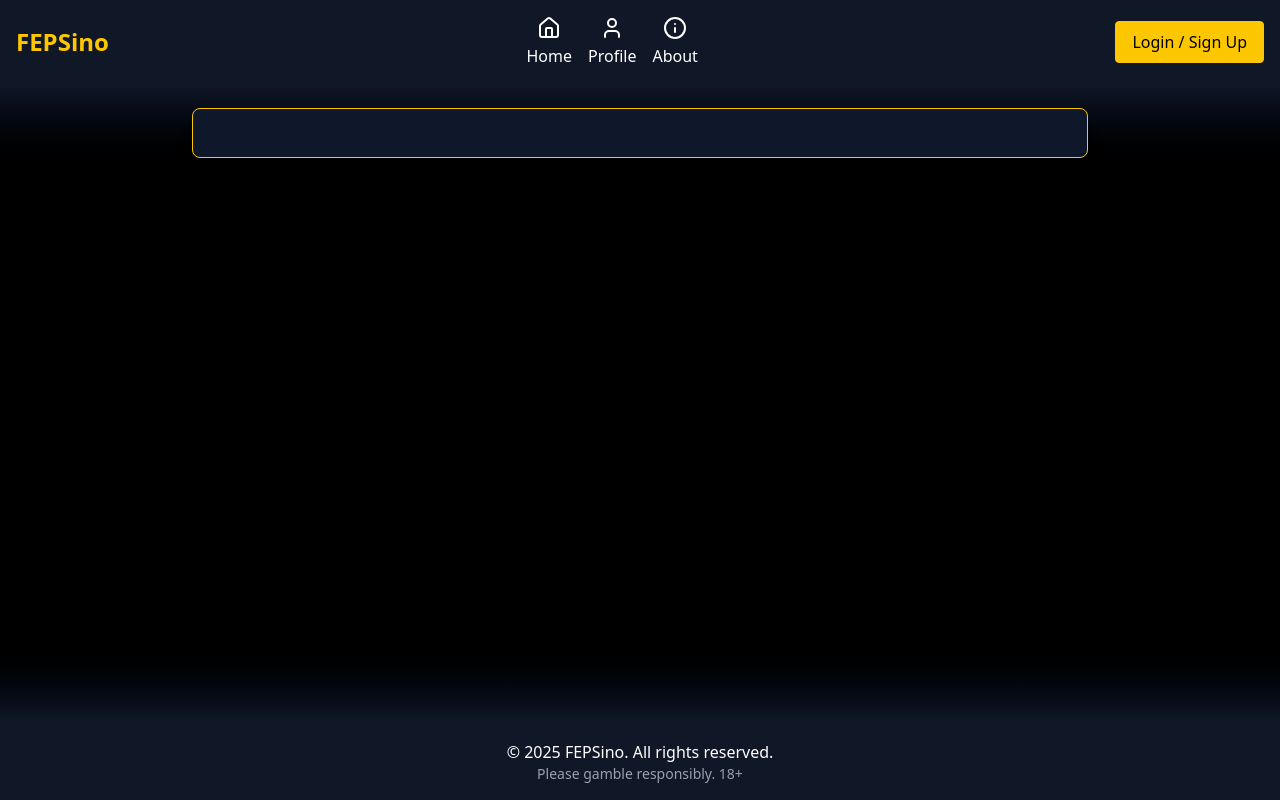
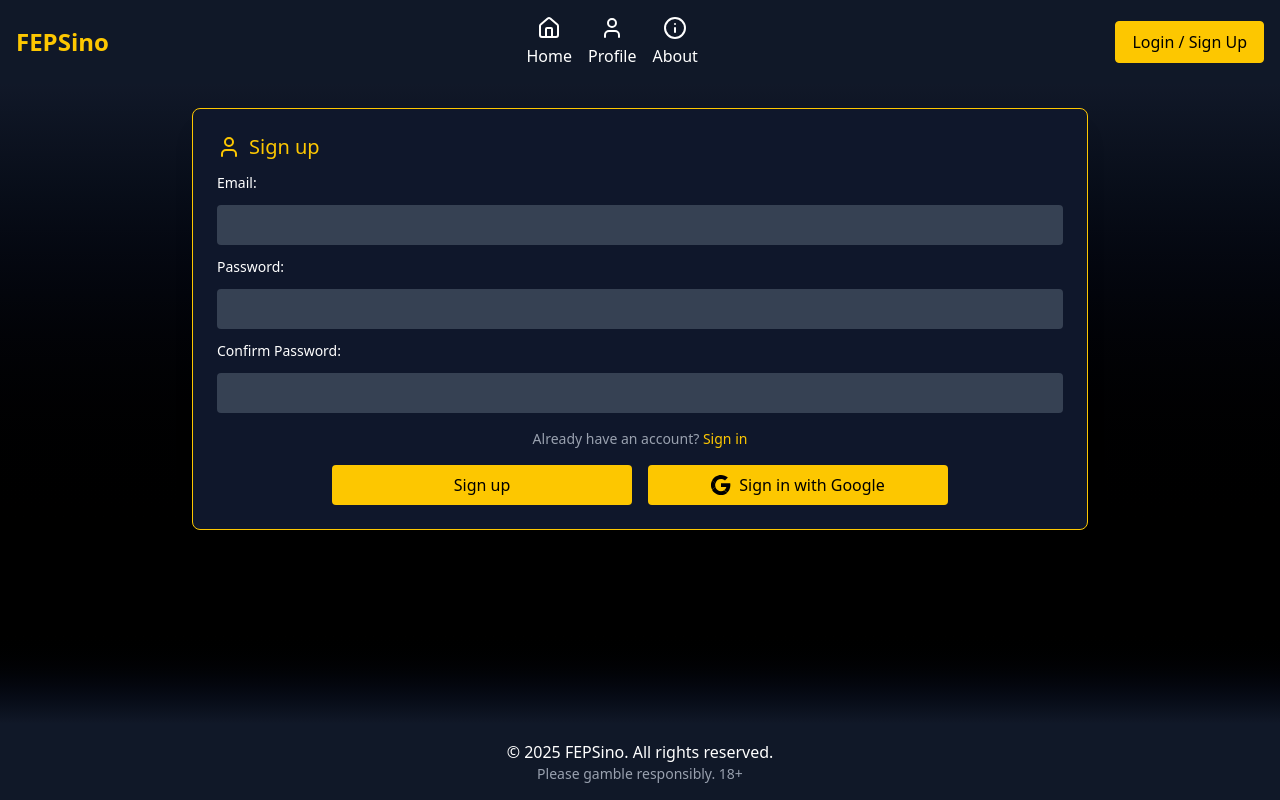
Before and after one commit to gearbeagel/FEPsino, a React (Vite) app in the folder frontend/: page /signup in a window 1280 px wide. Built offline with nearby package versions, Linux system fonts and the light colour scheme.

Commit message:
[feat] basic outline of signup page

```diff
--- a/frontend/src/components/user/SignUp.jsx
+++ b/frontend/src/components/user/SignUp.jsx
@@ -1,8 +1,38 @@
+import React from "react";
+import { User } from "lucide-react";
+
 export default function SignUp() {
     return (
         <div className="flex flex-col bg-gradient-to-b from-gray-900 to-black text-white">
             <main className="flex-grow flex flex-col items-center p-6">
                 <div className="container max-w-4xl bg-slate-900 border border-yellow-400 rounded-lg p-6 shadow-xl w-full">
+                    <div className="flex items-center">
+                        <User className="h-6 w-6 text-yellow-400 mr-2"/>
+                        <span className="text-xl text-yellow-400">Sign up</span>
+                    </div>
+                    <div className="text-sm my-3">Email:</div>
+                    <input type="text" className="w-full bg-gray-700 rounded p-2 text-white"/>
+                    <div className="text-sm my-3">Password:</div>
+                    <input type="password" className="w-full bg-gray-700 rounded p-2 text-white"/>
+                    <div className="text-sm my-3">Confirm Password:</div>
+                    <input type="password" className="w-full bg-gray-700 rounded p-2 text-white"/>
+                    <div className="flex flex-col items-center">
+                        <div className='text-sm text-gray-400 mt-4'>Already have an account? <a href="/signin" className="text-yellow-400">Sign in</a></div>
+                        <div className="grid grid-cols-1 md:grid-cols-2 md:gap-4">
+                            <button className="bg-yellow-400 text-black hover:bg-yellow-500 px-6 py-2 rounded mt-4 transition-colors w-75">
+                                Sign up
+                            </button>
+                            <button className="bg-yellow-400 text-black hover:bg-yellow-500 px-6 py-2 rounded mt-4 transition-colors w-75 flex items-center justify-center">
+                                <svg className="h-5 w-5 mr-2" viewBox="0 0 48 48">
+                                    <path fill="black" d="M24 9.5c3.9 0 7.1 1.3 9.5 3.4l7-7C35.8 2.5 30.2 0 24 0 14.6 0 6.6 5.4 2.6 13.3l8.2 6.4C12.6 13.1 17.8 9.5 24 9.5z"/>
+                                    <path fill="black" d="M46.5 24c0-1.6-.1-3.1-.4-4.5H24v9h12.7c-.6 3.1-2.4 5.7-4.9 7.4l7.5 5.8c4.4-4.1 7.2-10.1 7.2-17.7z"/>
+                                    <path fill="black" d="M10.8 28.7c-1.1-3.1-1.1-6.5 0-9.6L2.6 13.3C-1.1 20.1-1.1 27.9 2.6 34.7l8.2-6z"/>
+                                    <path fill="black" d="M24 48c6.2 0 11.4-2.1 15.2-5.7l-7.5-5.8c-2.1 1.4-4.8 2.3-7.7 2.3-6.2 0-11.5-4.2-13.4-10.1l-8.2 6.4C6.6 42.6 14.6 48 24 48z"/>
+                                </svg>
+                                Sign in with Google
+                            </button>
+                        </div>
+                    </div>
                 </div>
             </main>
         </div>
```
